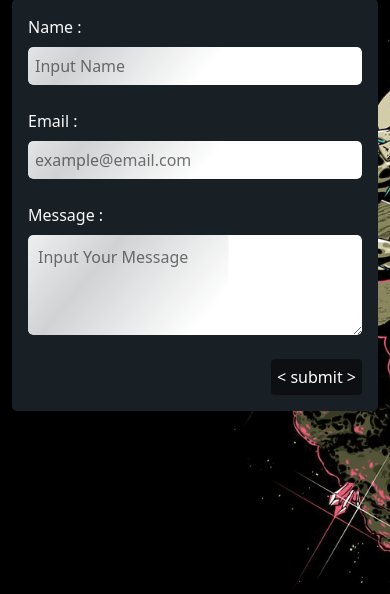
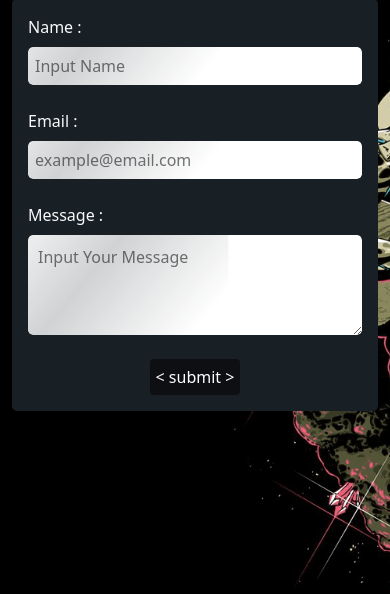
Before and after one commit to nightOFcode/Black-Resume, a PHP site: page /contact.php in a window 390 px wide. Shown: the part 101-695 px from the top of the page. Run offline with PHP 8.4, Linux system fonts and the light colour scheme; some libraries are stand-ins or nearby versions.

Commit message:
adding composer file and phpmailer for smtp email sending some changes in contact and navbar few changes in style

```diff
--- /dev/null
+++ b/composer.json
@@ -0,0 +1,5 @@
+{
+    "require": {
+        "phpmailer/phpmailer": "^6.5"
+    }
+}
--- a/contact.php
+++ b/contact.php
@@ -1,8 +1,6 @@
 <!doctype html>
 <html lang="en">
 <?php include "include/header.php"; ?>
-<!--recaptcha api-->
-<script src="https://www.google.com/recaptcha/api.js" async defer></script>
 <body  id="background-contact">
 <div class="container-fluid">
     <!--navbar-->
@@ -43,9 +41,9 @@
                               placeholder="Input Your Message" required minlength="15" maxlength="200"></textarea>
                 </div>
                 <!--captcha here-->
-                <div class="captcha-holder mb-4">
+                <div class="mb-4">
                     <div class="g-recaptcha" data-sitekey="6LdxaZ8eAAAAAMmUAPVRVvFtvpXLtYg8xhmU7hUk"
-                         data-theme="dark"></div>
+                         data-theme="dark" data-callback='onRecaptchaSuccess'></div>
                 </div>
                 <div id="btn-contact">
                     <button type="submit" class="btn info-button">
@@ -63,5 +61,7 @@
 <!--scripts-->
 <?php include "include/script-holder.php"; ?>
 <?php include "script/contact-js.php";?>
+<!--recaptcha api-->
+<script src="https://www.google.com/recaptcha/api.js" async defer></script>
 </body>
 </html>
--- a/include/navbar.php
+++ b/include/navbar.php
@@ -5,7 +5,8 @@
         <i><<<</i>
     </button>
     <!--navbar brand-->
-    <a class="navbar-brand ms-3 nav-hover" href="index.php" target="_self" data-bs-toggle="tooltip" data-popper-placement="bottom"
+    <a class="navbar-brand ms-3 nav-hover" href="index.php" target="_self" data-bs-toggle="tooltip"
+       data-popper-placement="bottom"
        title="Black resume page">
         < Home >
     </a>
@@ -36,7 +37,7 @@
             </div>
         </div>
         <!--form input-->
-        <form class="text-center">
+        <form class="text-center" id="search-from">
             <!--input search-->
             <input type="text" class="form-control-sm placeholder-wave pb-2" placeholder="< search >"
                    aria-label="search">
--- a/script/contact-js.php
+++ b/script/contact-js.php
@@ -3,7 +3,9 @@
 
     $(document).ready(
         $(window).scroll(function () {
+            /*upper div*/
             var div1 = $(navbar);
+            /*the bottom div*/
             var div2 = $("#contact-clean");
             var div1_top = div1.offset().top;
             var div2_top = div2.offset().top;
--- a/style/style.php
+++ b/style/style.php
@@ -7,6 +7,7 @@
         border-spacing: 0;
         box-sizing: border-box;
     }
+
     /*ID selectors*/
 
     #offcanvas {
@@ -79,7 +80,7 @@
     }
 
     #contact-margin {
-        margin-top: 100px!important;
+        margin-top: 100px !important;
         border-radius: 5px;
         width: 60%;
     }
@@ -300,11 +301,12 @@
         }
 
         #navbar {
-            background-image:url("image/background.jpg") ;
+            background-image: url("image/background.jpg");
         }
 
-
-
+        #search-from {
+            padding: 10px 10px;
+        }
     }
 
     @media (max-width: 900px) {
@@ -327,6 +329,10 @@
         /*footer text respond*/
         .footer-text {
             font-size: 17px !important;
+        }
+
+        #btn-contact {
+            text-align: center;
         }
     }
 
```
Also changed, not shown: 1 other file.
